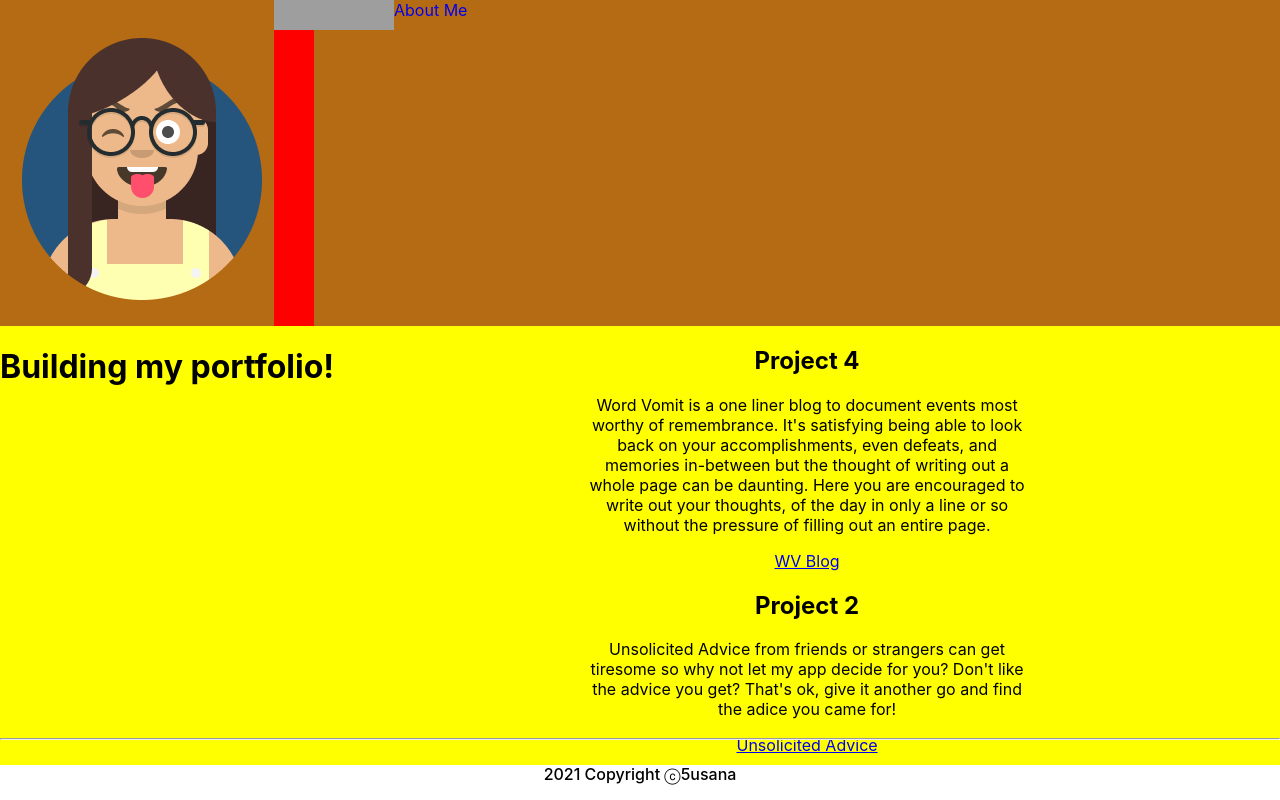
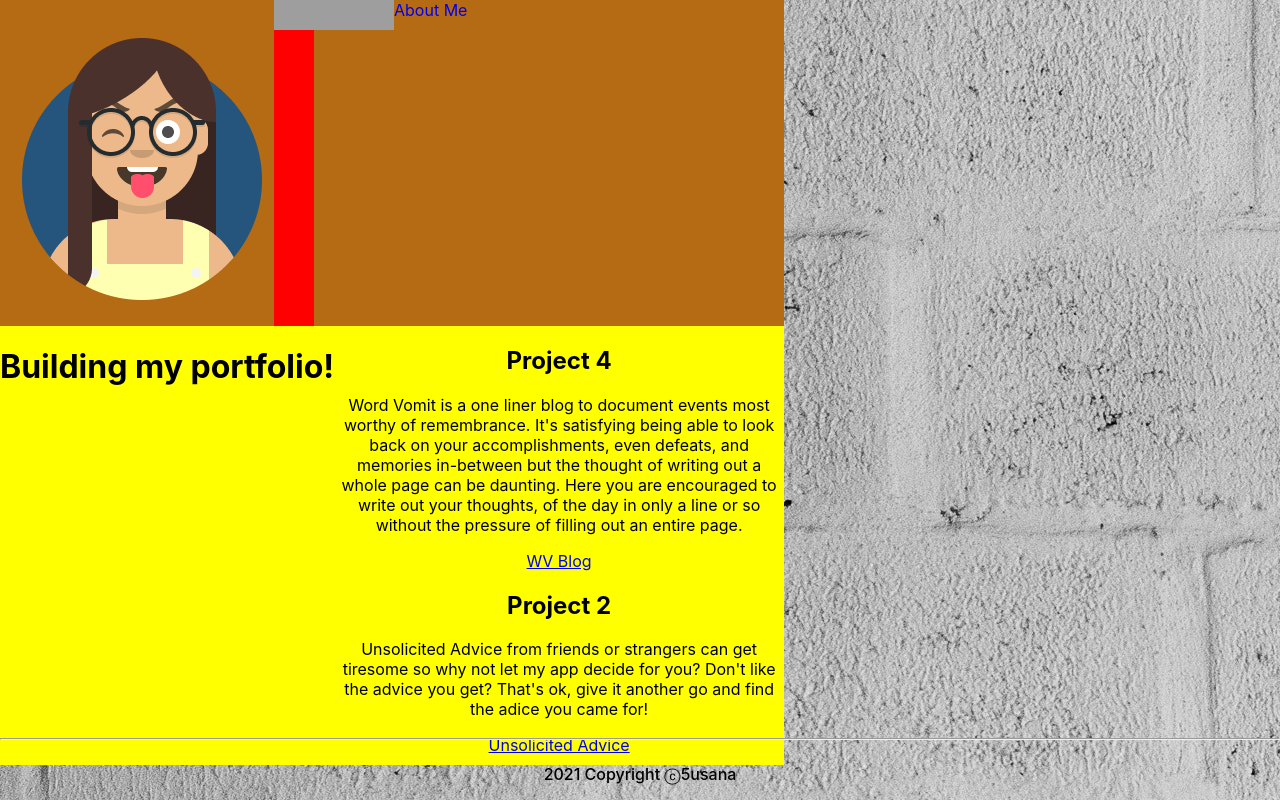
Before and after one commit to 5usana/portfolio, a React (Create React App) app: page / in a window 1280 px wide. Built offline with nearby package versions, Linux system fonts and the light colour scheme; grey boxes are pictures that could not be loaded.

Commit message:
added background image

```diff
--- a/src/index.css
+++ b/src/index.css
@@ -1,5 +1,14 @@
 body {
   margin: 0;
+  min-height: 100vh;
+  background-color: #ffff;
+  background-image: url('images/wall.jpg');
+  color:#000;
+  font-family: 700;
+  text-align: center;
+  display: flex;
+  /* align-items: center;
+  justify-content: center; */
   font-family: -apple-system, BlinkMacSystemFont, 'Segoe UI', 'Roboto', 'Oxygen',
     'Ubuntu', 'Cantarell', 'Fira Sans', 'Droid Sans', 'Helvetica Neue',
     sans-serif;
```
Also changed, not shown: src/images/wall.jpg (added), src/images/white.jpg (added).
